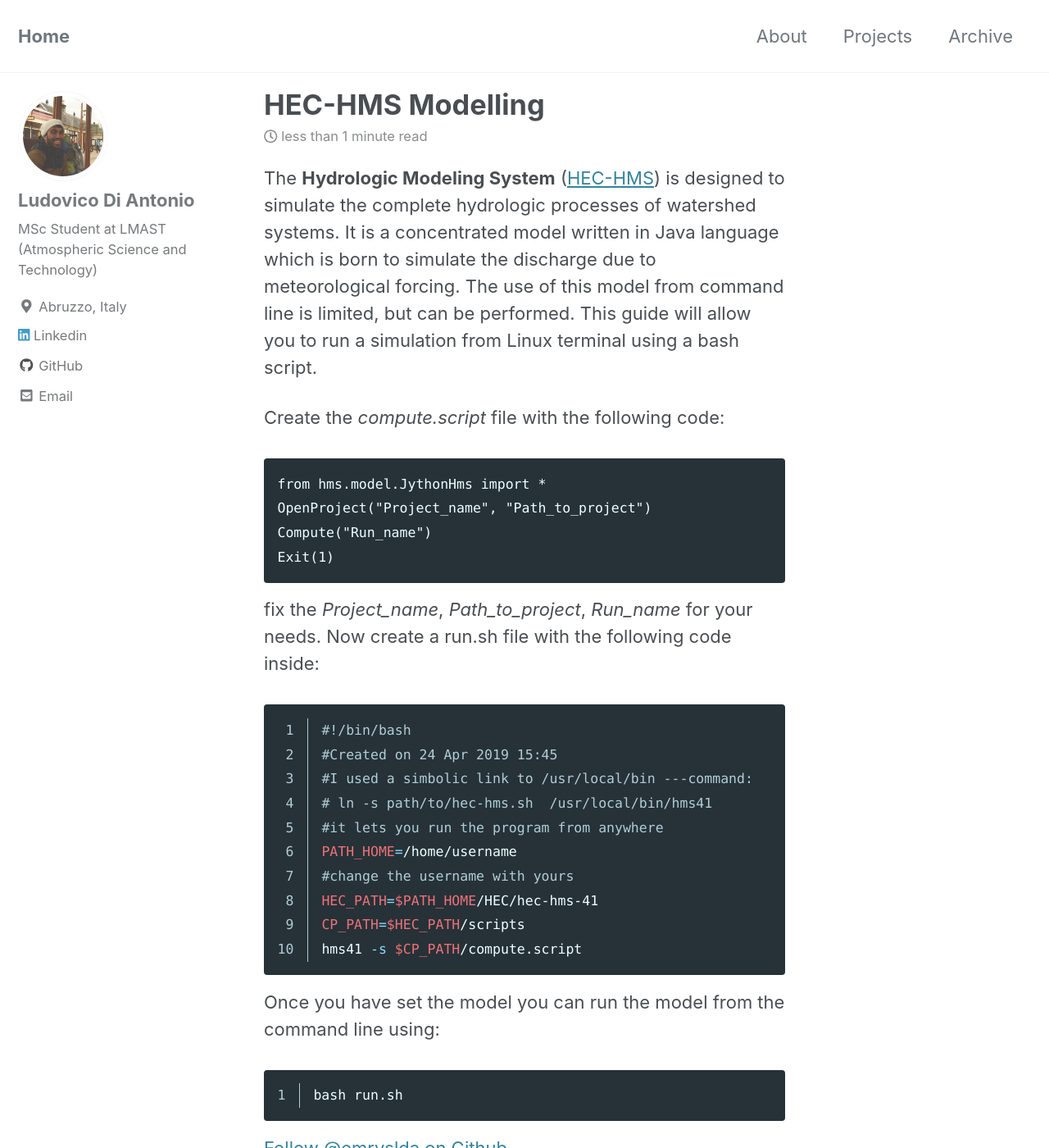
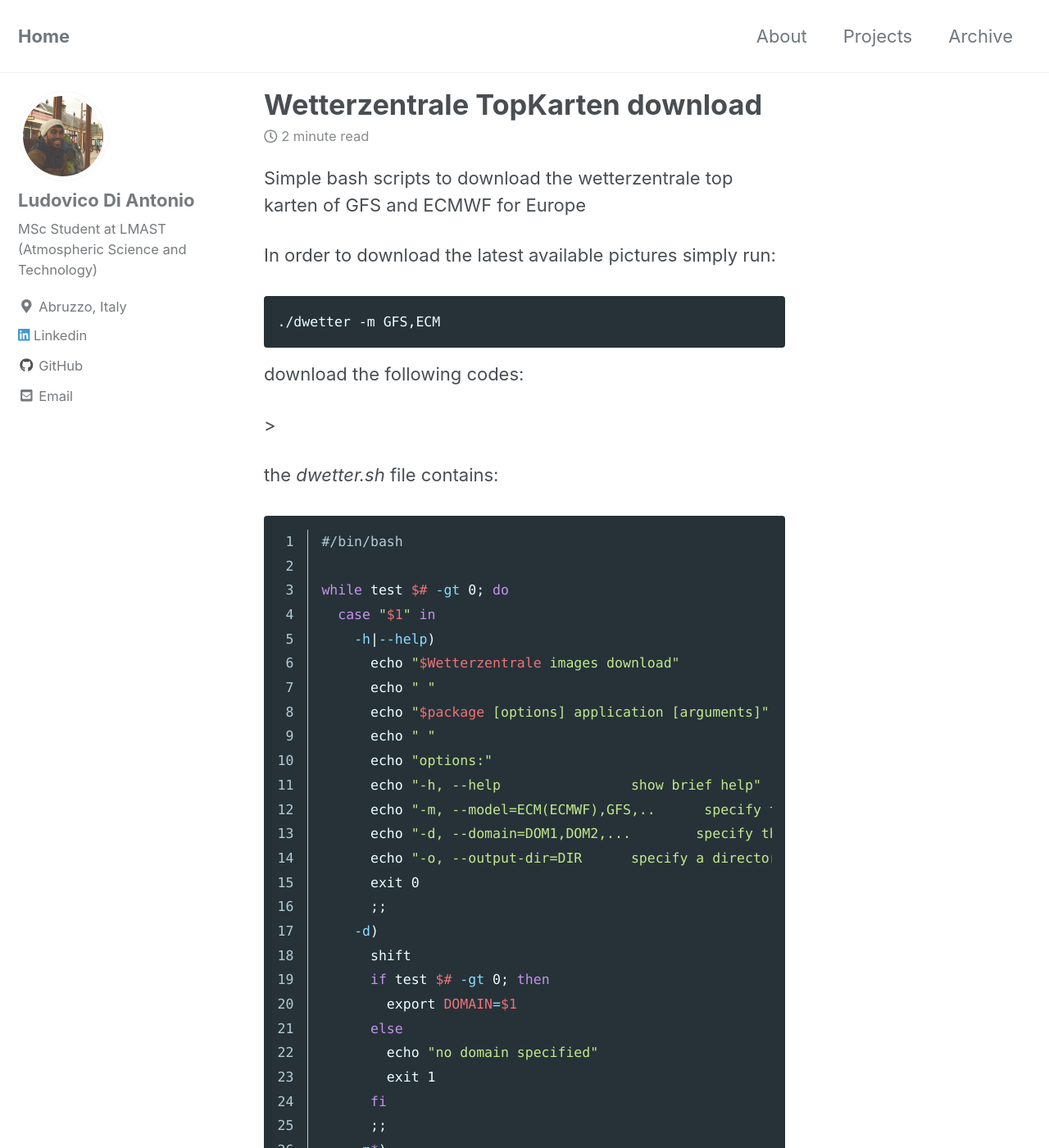
Before and after one commit to emryslda/emryslda.github.io, a Jekyll site: the page built from _posts/projects/2019-05-21-HEC-HMS.md, in a window 1280 px wide and 1400 px high. Shown: the whole window at 82% size. Built offline with Jekyll 4.4.1, drawn with Linux system fonts in a browser that asks for light colours; cached includes are drawn as plain includes; nearby versions of some CDN libraries; some of the changed text lies outside the part shown.

Commit message:
Update 2019-05-21-HEC-HMS.md

```diff
--- a/_posts/projects/2019-05-21-HEC-HMS.md
+++ b/_posts/projects/2019-05-21-HEC-HMS.md
@@ -1,49 +1,141 @@
 ---
-title: "HEC-HMS Modelling"
+title: "Wetterzentrale TopKarten download"
 categories:
   - Projects
 tags:
+  - Bash
   - Java
   - Python
   - Jython
 ---
 
 
-The **Hydrologic Modeling System** ([HEC-HMS](https://www.hec.usace.army.mil/software/hec-hms/)) is designed to simulate the
-complete  hydrologic  processes  of  watershed  systems.   It  is  a  concentrated
-model written in Java language which is born to simulate the discharge due
-to meteorological forcing. The use of this model from command line is limited, but can be performed. This guide will allow you to run a simulation from Linux terminal using a bash script.
-<p></p>
-Create the *compute.script* file with the following code:
+Simple bash scripts to download the wetterzentrale top karten of GFS and ECMWF for Europe
 
+In order to download the latest available pictures simply run:
 {% highlight linenos %}
-from hms.model.JythonHms import *
-OpenProject("Project_name", "Path_to_project")
-Compute("Run_name")
-Exit(1)
+./dwetter -m GFS,ECM
 {% endhighlight %}
 
-fix the *Project_name*, *Path_to_project*, *Run_name* for your needs.
-Now create a run.sh file with the following code inside:
+download the following codes:
+<p>></p>
+the *dwetter.sh* file contains:
+{% highlight bash linenos %}
+#/bin/bash
 
+while test $# -gt 0; do
+  case "$1" in
+    -h|--help)
+      echo "$Wetterzentrale images download"
+      echo " "
+      echo "$package [options] application [arguments]"
+      echo " "
+      echo "options:"
+      echo "-h, --help                show brief help"
+      echo "-m, --model=ECM(ECMWF),GFS,..      specify the model to download"
+      echo "-d, --domain=DOM1,DOM2,...	      specify the domain of the model"
+      echo "-o, --output-dir=DIR      specify a directory to store output in"
+      exit 0
+      ;;
+    -d)
+      shift
+      if test $# -gt 0; then
+        export DOMAIN=$1
+      else
+        echo "no domain specified"
+        exit 1
+      fi
+      ;;
+    -m*)
+      shift
+      if test $# -gt 0; then
+        export PROCESS=$1
+	for i in $(echo $PROCESS | sed "s/,/ /g")
+	do
+        bash model.sh $i
+    	# call your procedure/other scripts here below
+    	echo "$i"
+	done
+      else
+        echo "no model specified"
+        exit 1
+      fi
+      shift
+      ;;
+    --model*)
+
+      ;;
+    -o)
+      shift
+      if test $# -gt 0; then
+        export OUTPUT=$1
+      else
+        echo "no output dir specified"
+        exit 1
+      fi
+      shift
+      ;;
+    --output-dir*)
+      export OUTPUT=`echo $1 | sed -e 's/^[^=]*=//g'`
+      shift
+      ;;
+    *)
+      break
+      ;;
+  esac
+done
+{% endhighlight %}
+<p></p>
+the *model.sh* file contains:
 {% highlight bash linenos %}
-#!/bin/bash
-#Created on 24 Apr 2019 15:45
-#I used a simbolic link to /usr/local/bin ---command:
-# ln -s path/to/hec-hms.sh  /usr/local/bin/hms41
-#it lets you run the program from anywhere
-PATH_HOME=/home/username
-#change the username with yours
-HEC_PATH=$PATH_HOME/HEC/hec-hms-41
-CP_PATH=$HEC_PATH/scripts
-hms41 -s $CP_PATH/compute.script
+#/bin/bash
+
+WD="$(pwd)"
+WD="${WD}/"
+cd ${WD}
+mkdir MAPS
+WD="${WD}MAPS/"
+model=$1
+domain=1
+echo $1
+
+if [ $1 == GFS ]; then
+	nstep=3
+	hour_int=( 00 06 12 18 )
+
+elif [ $1 == ECM ]; then
+	model=ECM
+	nstep=24 #step of charts
+        hour_int=( 00 12 )
+fi
+nfinal=144
+
+cd ${WD}
+rm -r ${model}
+mkdir ${model}
+cd ${model}
+
+##################### END USER #################
+for time in "${hour_int[@]}";
+	do
+        echo ${time}
+	mkdir ${time}
+
+	cd "${WD}${model}/${time}"
+
+	for hour in `seq 0 ${nstep} ${nfinal}`
+		do
+  		echo "Downloading hour..."$hour
+		url="www.wetterzentrale.de/maps/${model}OPEU${time}_${hour}_${domain}.png"
+		echo ${url}
+		wget ${url}
+	done
+	cd "${WD}${model}/"
+done
+
+cd "${WD}
 {% endhighlight %}
 
-Once you have set the model you can run the model from the command line using:
-
-{% highlight bash linenos %}
-bash run.sh
-{% endhighlight %}
 
 <!-- Place this tag where you want the button to render. -->
 <a class="github-button" href="https://github.com/emryslda" aria-label="Follow @emrysda on GitHub">Follow @emryslda on Github</a>
```
